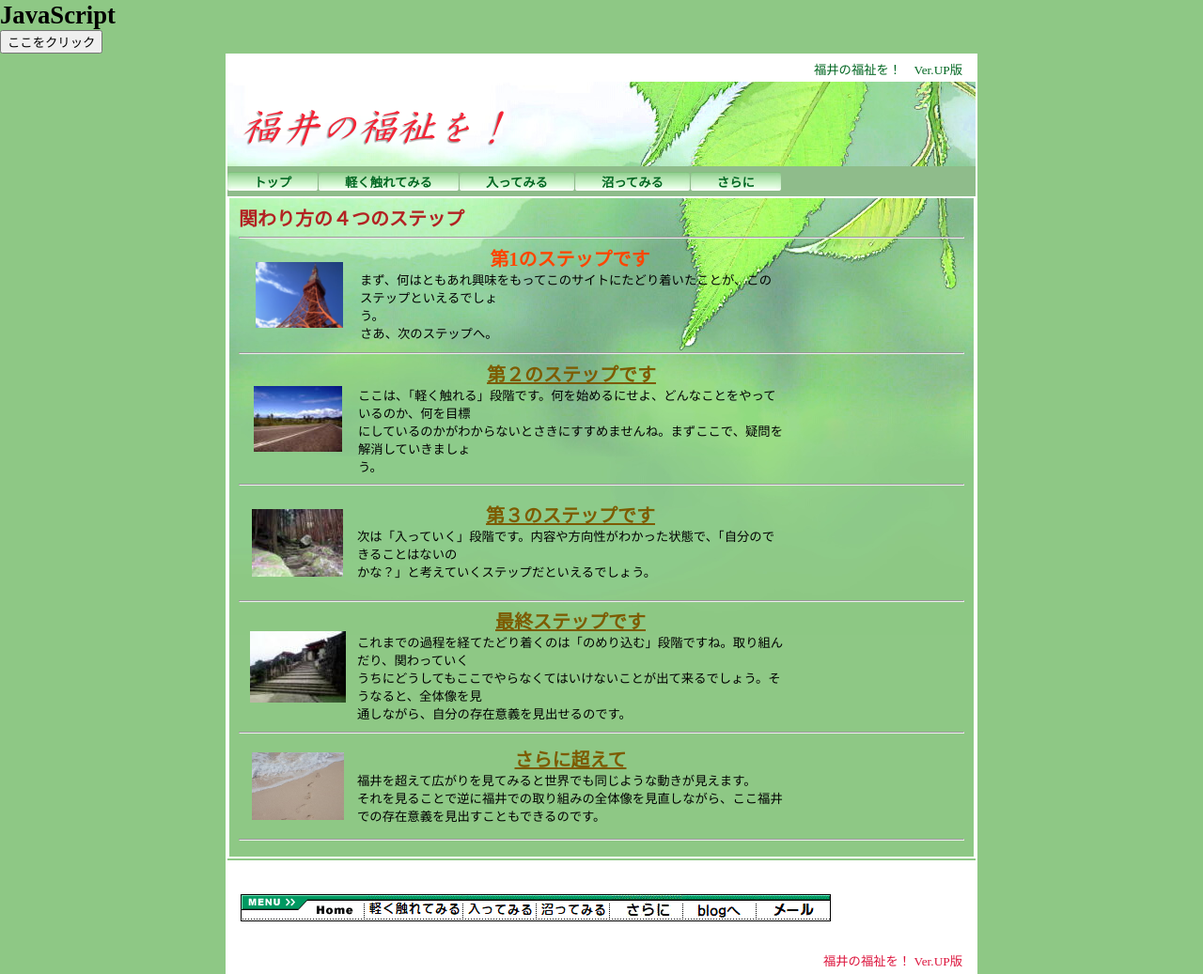
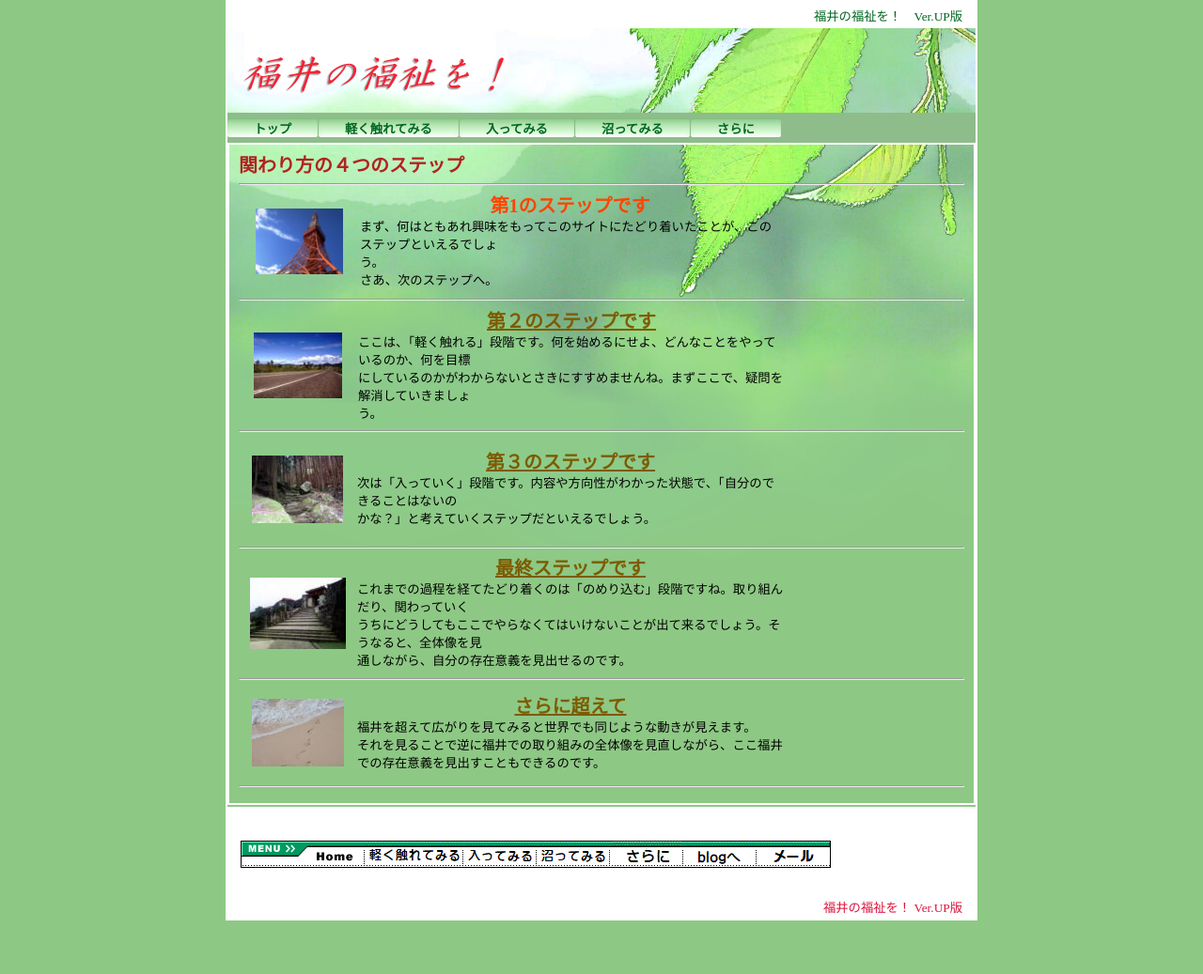
Before and after one commit to fukuiwelfare/fukuiwelfare.github.io, a plain HTML site: page index2.html in a window 1280 px wide. Shown: the whole page at 94% size. After the commit the page ends 980 px from the top, so only its background shows below. Drawn offline with Linux system fonts and the light colour scheme.

Commit message:
Update index2.html

```diff
--- a/index2.html
+++ b/index2.html
@@ -11,13 +11,9 @@
 <title>関わり方の４つのステップ - 福井の福祉を！ - 新規サイト006</title>
   <link href="05_green_h2_0120.css" type="text/css" rel="stylesheet">
   <link rel="stylesheet" href="05_green_h2_0120.css" type="text/css" media="all">
-<h1>JavaScript</h1>
-<button type="button" onclick="ShowAlert()">ここをクリック</button>
-<script>
-  function ShowAlert() {
-    alert("Hello world!!");
-  }
-</script>
+<a href="https://www.stylemap.co.jp/" title="アクセスカウンター" aria-label="アクセスカウンター"><span class="f-counter" data-dir="67" data-id="1781594639"></span></a>
+<script src="https://www.f-counter.net/js-counter/counter.js" async></script>
+
 </head>
 
 <body>
```
